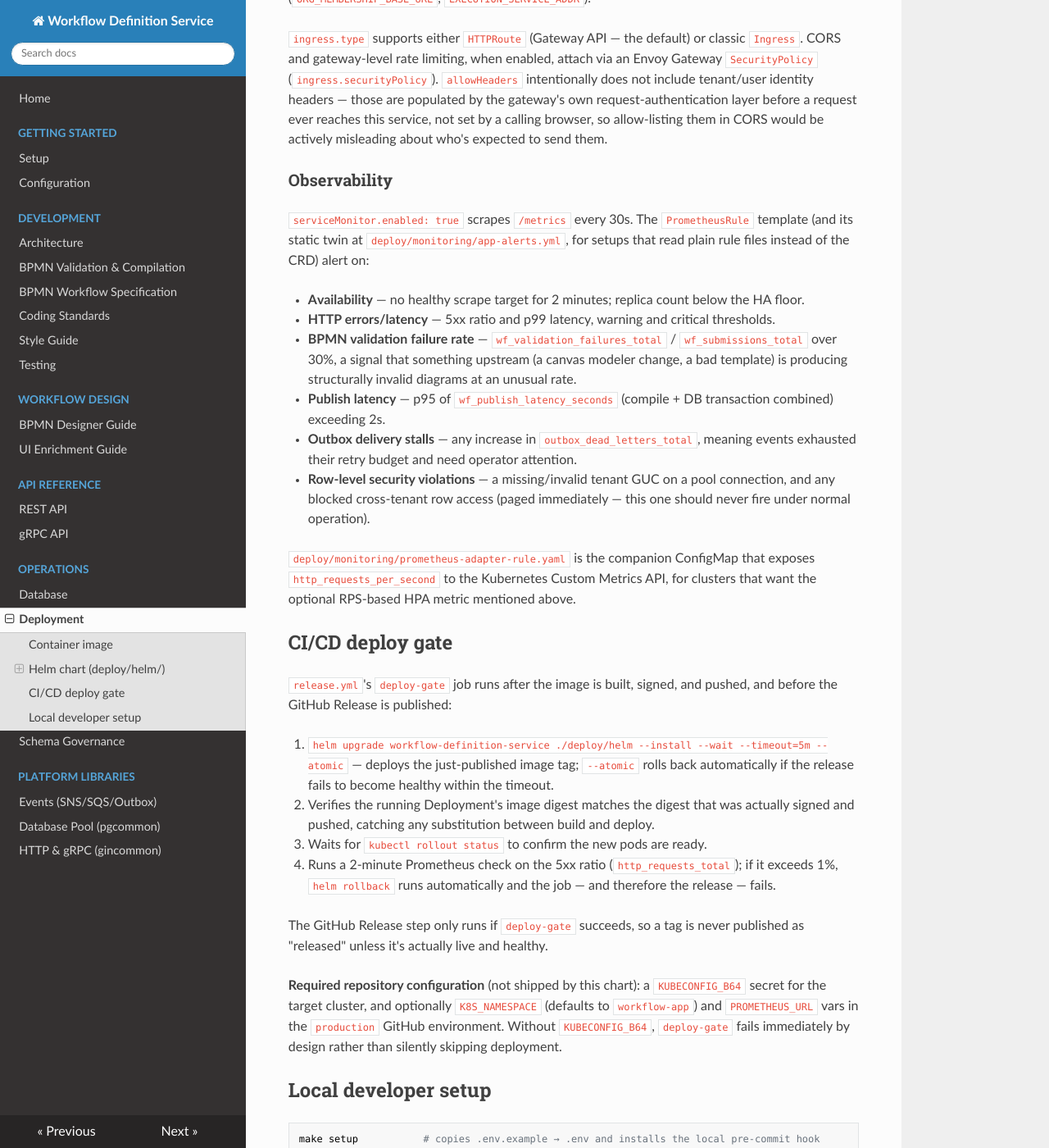
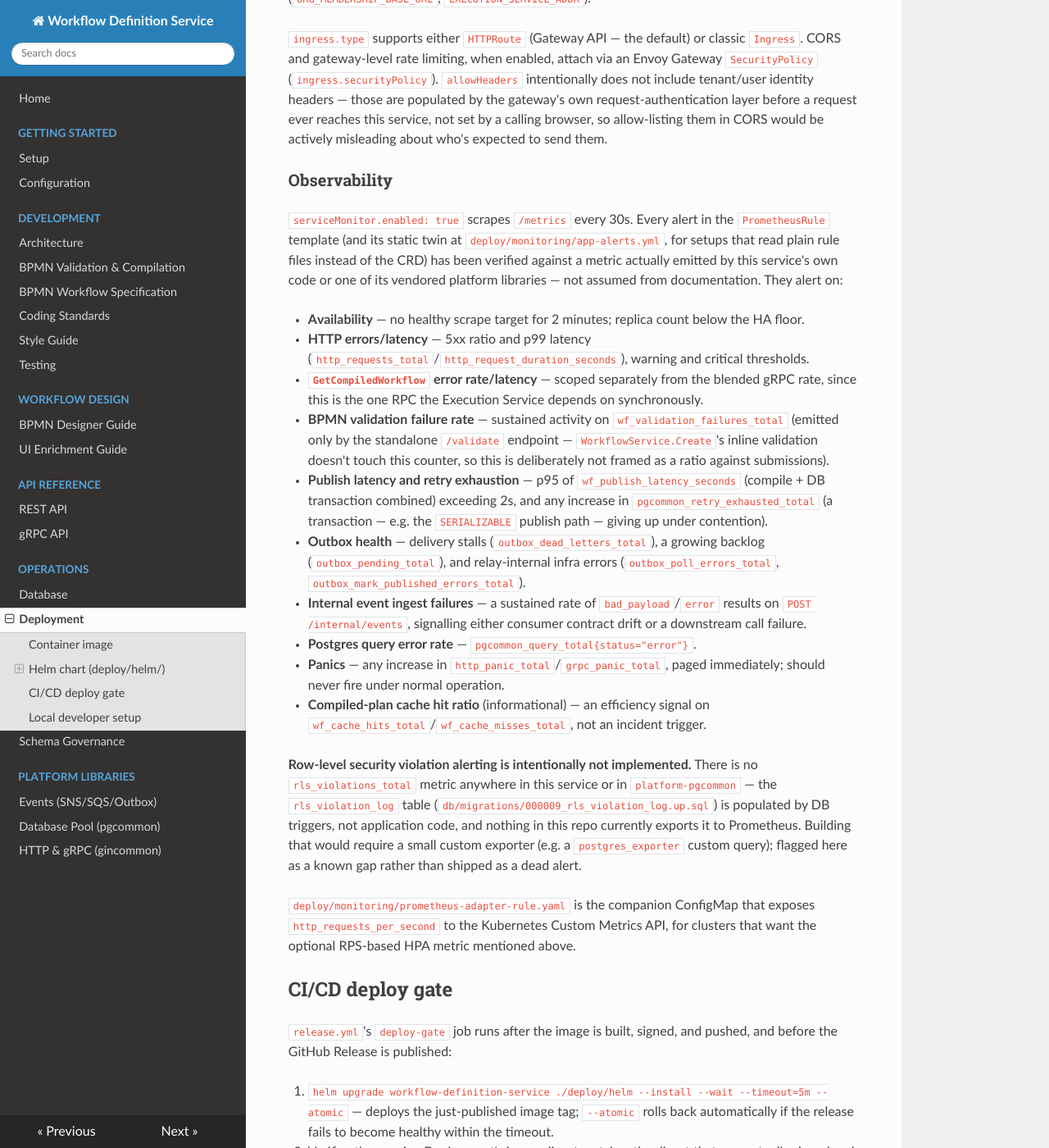
Before and after one commit to BCBP-SOLUTIONS-FZC-LLC/workflow-definition-service, an MkDocs documentation site: the page built from docs/deployment.md, in a window 1280 px wide and 1400 px high, scrolled down 3178 px. Shown: the whole window at 82% size. Built offline with MkDocs 1.6.1, drawn with Linux system fonts in a browser that asks for light colours; nearby versions of some CDN libraries.

Commit message:
feat: update alerting rules

```diff
--- a/docs/deployment.md
+++ b/docs/deployment.md
@@ -77,14 +77,20 @@ Two mutually exclusive modes, selected by whether `existingSecret` is set:
 
 ### Observability
 
-`serviceMonitor.enabled: true` scrapes `/metrics` every 30s. The `PrometheusRule` template (and its static twin at `deploy/monitoring/app-alerts.yml`, for setups that read plain rule files instead of the CRD) alert on:
+`serviceMonitor.enabled: true` scrapes `/metrics` every 30s. Every alert in the `PrometheusRule` template (and its static twin at `deploy/monitoring/app-alerts.yml`, for setups that read plain rule files instead of the CRD) has been verified against a metric actually emitted by this service's own code or one of its vendored platform libraries — not assumed from documentation. They alert on:
 
 - **Availability** — no healthy scrape target for 2 minutes; replica count below the HA floor.
-- **HTTP errors/latency** — 5xx ratio and p99 latency, warning and critical thresholds.
-- **BPMN validation failure rate** — `wf_validation_failures_total` / `wf_submissions_total` over 30%, a signal that something upstream (a canvas modeler change, a bad template) is producing structurally invalid diagrams at an unusual rate.
-- **Publish latency** — p95 of `wf_publish_latency_seconds` (compile + DB transaction combined) exceeding 2s.
-- **Outbox delivery stalls** — any increase in `outbox_dead_letters_total`, meaning events exhausted their retry budget and need operator attention.
-- **Row-level security violations** — a missing/invalid tenant GUC on a pool connection, and any blocked cross-tenant row access (paged immediately — this one should never fire under normal operation).
+- **HTTP errors/latency** — 5xx ratio and p99 latency (`http_requests_total`/`http_request_duration_seconds`), warning and critical thresholds.
+- **`GetCompiledWorkflow` error rate/latency** — scoped separately from the blended gRPC rate, since this is the one RPC the Execution Service depends on synchronously.
+- **BPMN validation failure rate** — sustained activity on `wf_validation_failures_total` (emitted only by the standalone `/validate` endpoint — `WorkflowService.Create`'s inline validation doesn't touch this counter, so this is deliberately not framed as a ratio against submissions).
+- **Publish latency and retry exhaustion** — p95 of `wf_publish_latency_seconds` (compile + DB transaction combined) exceeding 2s, and any increase in `pgcommon_retry_exhausted_total` (a transaction — e.g. the `SERIALIZABLE` publish path — giving up under contention).
+- **Outbox health** — delivery stalls (`outbox_dead_letters_total`), a growing backlog (`outbox_pending_total`), and relay-internal infra errors (`outbox_poll_errors_total`, `outbox_mark_published_errors_total`).
+- **Internal event ingest failures** — a sustained rate of `bad_payload`/`error` results on `POST /internal/events`, signalling either consumer contract drift or a downstream call failure.
+- **Postgres query error rate** — `pgcommon_query_total{status="error"}`.
+- **Panics** — any increase in `http_panic_total`/`grpc_panic_total`, paged immediately; should never fire under normal operation.
+- **Compiled-plan cache hit ratio** (informational) — an efficiency signal on `wf_cache_hits_total`/`wf_cache_misses_total`, not an incident trigger.
+
+**Row-level security violation alerting is intentionally not implemented.** There is no `rls_violations_total` metric anywhere in this service or in `platform-pgcommon` — the `rls_violation_log` table (`db/migrations/000009_rls_violation_log.up.sql`) is populated by DB triggers, not application code, and nothing in this repo currently exports it to Prometheus. Building that would require a small custom exporter (e.g. a `postgres_exporter` custom query); flagged here as a known gap rather than shipped as a dead alert.
 
 `deploy/monitoring/prometheus-adapter-rule.yaml` is the companion ConfigMap that exposes `http_requests_per_second` to the Kubernetes Custom Metrics API, for clusters that want the optional RPS-based HPA metric mentioned above.
 
```
Also changed, not shown: 3 other files.
